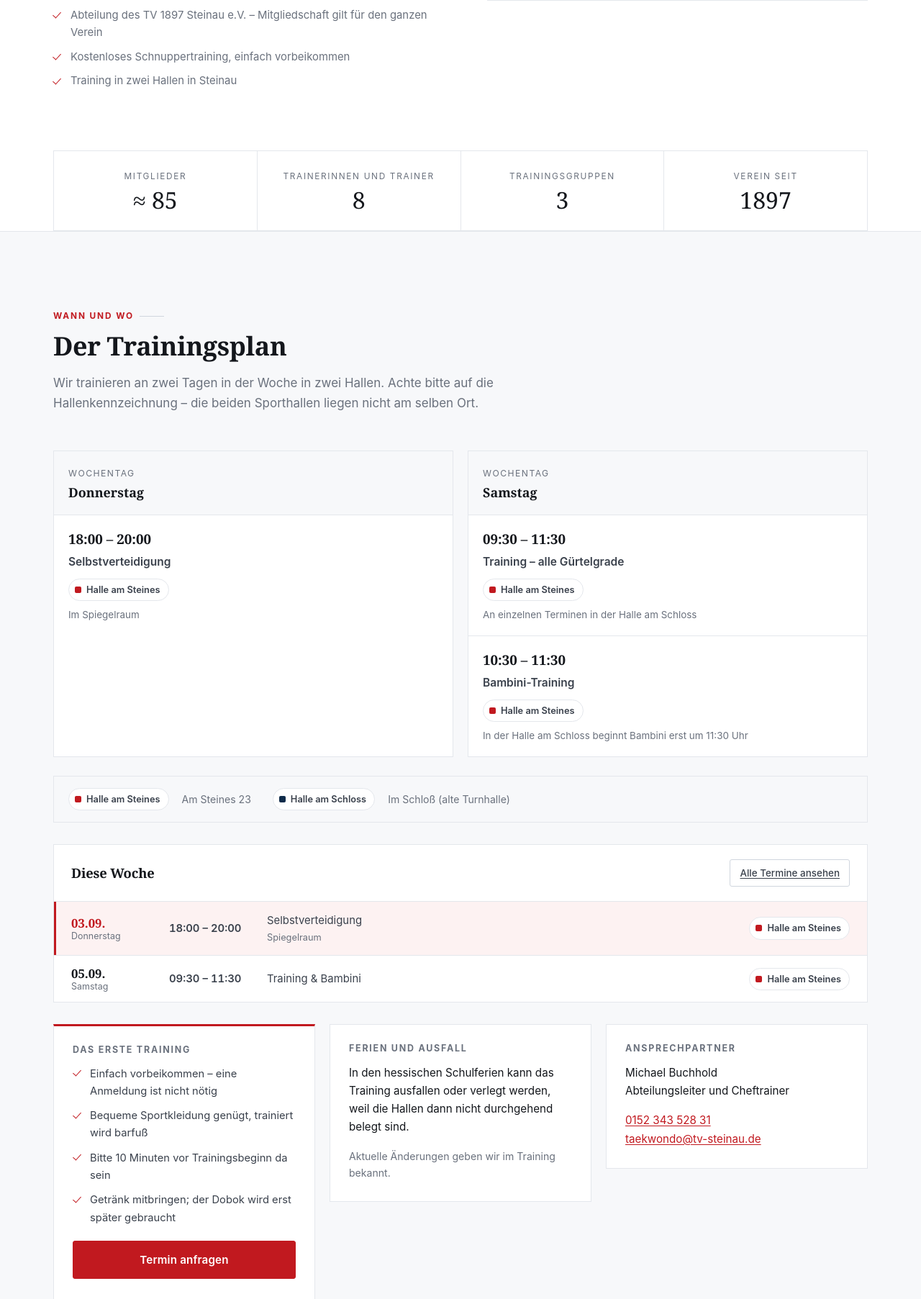
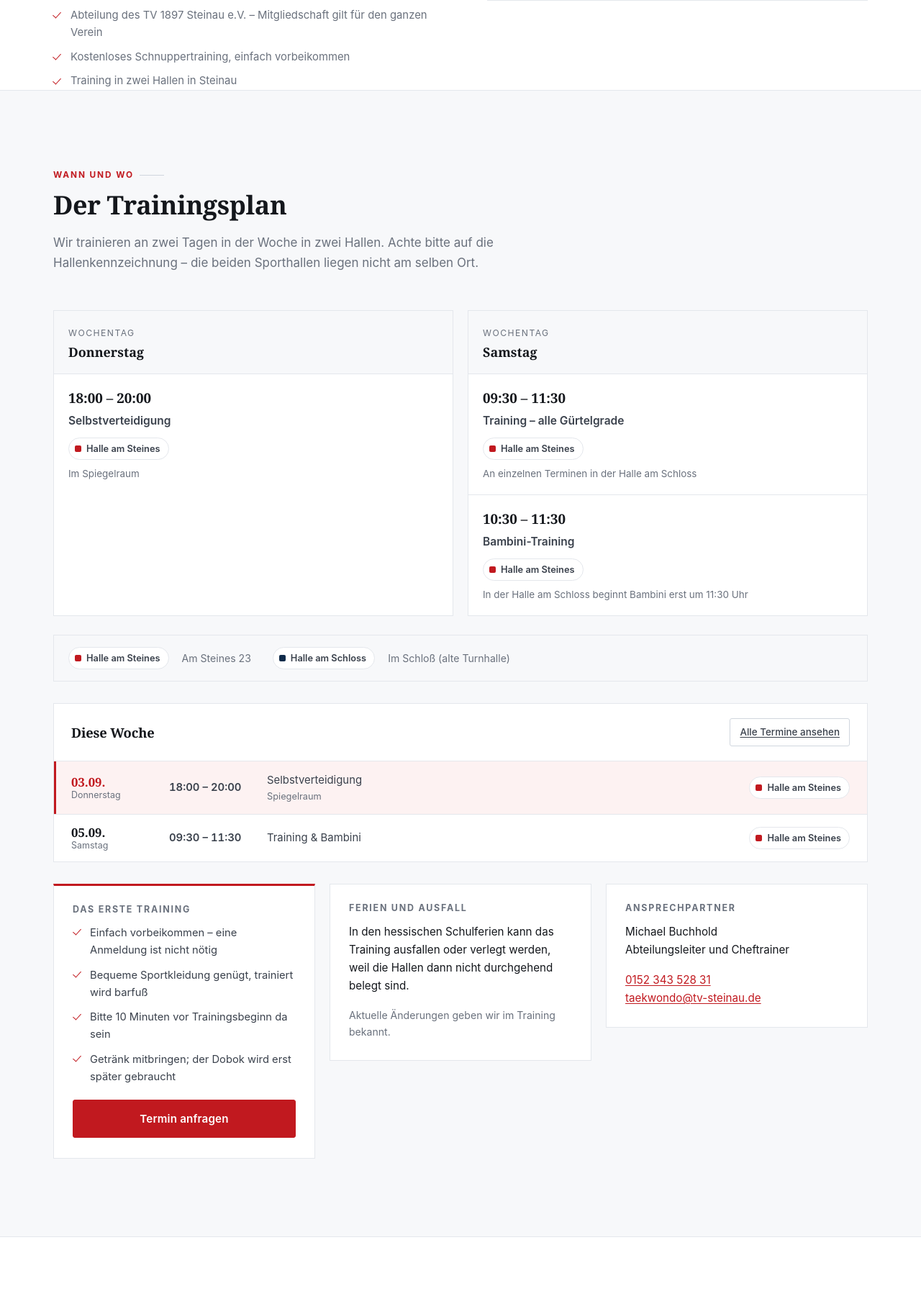
Before and after one commit to JustusRoe/Taekwondo-, a PHP site: page / in a window 1280 px wide. Shown: the part 713-2518 px from the top of the page at 72% size. Run offline with PHP 8.4, Linux system fonts and the light colour scheme.

Commit message:
Statistikleiste entfernt, Hallennamen mit Karte verlinkt
Die Zahlenleiste im Kopfbereich (Mitglieder, Trainer, Gruppen, Verein
seit) ist raus. Der Hero endet jetzt mit den drei Stichpunkten.

Die Hallennamen sind überall klickbar und öffnen die Halle auf Google
Maps: im Wochenplan, in der Legende, im Wochenkalender, auf der
vollständigen Terminseite und im Anfahrtsteil. Die Kartenlinks stehen
als karte-Feld in trainingstermine.js - eine Quelle für Frontend und
Generator, damit Adresse und Link nicht auseinanderlaufen.

Die Chips sehen unverändert aus (kein Unterstrich); auf Touch-Geräten
haben sie 40 px Höhe als Tippziel. Externe Links mit
target=_blank rel=noopener.

Geprüft: kein Überlauf auf zehn Breiten und sechs Gerätegrößen inkl.
termine.html, alle Hallen-Links zeigen auf Google Maps, keine zu
kleinen Tippziele, 30 von 30 Serverprüfungen bestanden.

Co-Authored-By: Claude Opus 4.8 <noreply@anthropic.com>
Claude-Session: https://claude.ai/code/session_01J4GBteVNwyNCbLw6QGuWTM

```diff
--- a/assets/css/style.css
+++ b/assets/css/style.css
@@ -552,6 +552,16 @@ p { margin: 0 0 1.1em; }
   border-radius: 2px;
   background: var(--halle-a);
   flex: none;
+}
+/* Verlinkte Hallen führen auf die Karte – wie ein Chip, nicht wie ein Textlink */
+a.halle {
+  text-decoration: none;
+  cursor: pointer;
+  transition: border-color .15s ease, background-color .15s ease;
+}
+a.halle:hover { border-color: var(--ink); color: var(--ink-2); }
+@media (pointer: coarse) {
+  a.halle { min-height: 40px; }
 }
 .halle-b::before { background: var(--halle-b); }
 
--- a/assets/js/main.js
+++ b/assets/js/main.js
@@ -290,11 +290,18 @@
         var li = document.createElement('li');
         li.className = 'kal-eintrag' + (frei ? ' ist-frei' : '');
         li.dataset.datum = t.datum;
-        var name = (orte[t.ort] && orte[t.ort].name) || '';
+        var info = orte[t.ort] || {};
+        var name = info.name || '';
         var hinweis = t.hinweis ? ' <span class="kal-hinweis">' + t.hinweis + '</span>' : '';
-        var ort = frei
-          ? '<span class="kal-frei">kein Training</span>'
-          : '<span class="halle ort-' + t.ort + '">' + name + '</span>';
+        var ort;
+        if (frei) {
+          ort = '<span class="kal-frei">kein Training</span>';
+        } else if (info.karte) {
+          ort = '<a class="halle ort-' + t.ort + '" href="' + info.karte +
+                '" target="_blank" rel="noopener">' + name + '</a>';
+        } else {
+          ort = '<span class="halle ort-' + t.ort + '">' + name + '</span>';
+        }
         li.innerHTML =
           '<span class="kal-datum"><strong>' + teil[2] + '.' + teil[1] + '.</strong>' +
             '<span>' + t.tag + '</span></span>' +
--- a/assets/js/trainingstermine.js
+++ b/assets/js/trainingstermine.js
@@ -57,12 +57,14 @@ window.TRAININGSORTE = {
   steines: {
     name: 'Halle am Steines',
     zusatz: '',
-    adresse: 'Am Steines 23, 36396 Steinau an der Straße'
+    adresse: 'Am Steines 23, 36396 Steinau an der Straße',
+    karte: 'https://www.google.com/maps/place/Mehrzweckhalle/@50.31691,9.4579451,625m/data=!3m2!1e3!4b1!4m6!3m5!1s0x47bcd53fa7be3927:0x83ba362dc68596c0!8m2!3d50.31691!4d9.46052!16s%2Fg%2F11fx7r226c'
   },
   schloss: {
     name: 'Halle am Schloss',
     zusatz: 'alte Turnhalle',
-    adresse: 'Im Schloß, 36396 Steinau an der Straße'
+    adresse: 'Im Schloß, 36396 Steinau an der Straße',
+    karte: 'https://www.google.com/maps/place/Halle+Am+Schloss+(alte+Turnhalle)/@50.3111517,9.4577706,625m/data=!3m2!1e3!4b1!4m6!3m5!1s0x47bcd514a4cd01a7:0x10d71b24c5f712c5!8m2!3d50.3111517!4d9.4603455!16s%2Fg%2F11c5fyld_c'
   },
   frei: { name: 'Kein Training', zusatz: '', adresse: '' }
 };
--- a/index.html
+++ b/index.html
@@ -75,14 +75,6 @@
       </figure>
     </div>
 
-    <div class="container">
-      <dl class="stats">
-        <div class="stat"><dt>Mitglieder</dt><dd>≈ 85</dd></div>
-        <div class="stat"><dt>Trainerinnen und Trainer</dt><dd>8</dd></div>
-        <div class="stat"><dt>Trainingsgruppen</dt><dd>3</dd></div>
-        <div class="stat"><dt>Verein seit</dt><dd>1897</dd></div>
-      </dl>
-    </div>
   </section>
 
   <!-- ============ TRAININGSZEITEN – bewusst ganz oben ============ -->
@@ -107,7 +99,7 @@
             <li>
               <span class="plan-zeit">18:00 – 20:00</span>
               <span class="plan-gruppe">Selbstverteidigung</span>
-              <span class="halle ort-steines">Halle am Steines</span>
+              <a class="halle ort-steines" href="https://www.google.com/maps/place/Mehrzweckhalle/@50.31691,9.4579451,625m/data=!3m2!1e3!4b1!4m6!3m5!1s0x47bcd53fa7be3927:0x83ba362dc68596c0!8m2!3d50.31691!4d9.46052!16s%2Fg%2F11fx7r226c" target="_blank" rel="noopener">Halle am Steines</a>
               <span class="plan-hinweis">Im Spiegelraum</span>
             </li>
           </ul>
@@ -122,13 +114,13 @@
             <li>
               <span class="plan-zeit">09:30 – 11:30</span>
               <span class="plan-gruppe">Training – alle Gürtelgrade</span>
-              <span class="halle ort-steines">Halle am Steines</span>
+              <a class="halle ort-steines" href="https://www.google.com/maps/place/Mehrzweckhalle/@50.31691,9.4579451,625m/data=!3m2!1e3!4b1!4m6!3m5!1s0x47bcd53fa7be3927:0x83ba362dc68596c0!8m2!3d50.31691!4d9.46052!16s%2Fg%2F11fx7r226c" target="_blank" rel="noopener">Halle am Steines</a>
               <span class="plan-hinweis">An einzelnen Terminen in der Halle am Schloss</span>
             </li>
             <li>
               <span class="plan-zeit">10:30 – 11:30</span>
               <span class="plan-gruppe">Bambini-Training</span>
-              <span class="halle ort-steines">Halle am Steines</span>
+              <a class="halle ort-steines" href="https://www.google.com/maps/place/Mehrzweckhalle/@50.31691,9.4579451,625m/data=!3m2!1e3!4b1!4m6!3m5!1s0x47bcd53fa7be3927:0x83ba362dc68596c0!8m2!3d50.31691!4d9.46052!16s%2Fg%2F11fx7r226c" target="_blank" rel="noopener">Halle am Steines</a>
               <span class="plan-hinweis">In der Halle am Schloss beginnt Bambini erst um 11:30 Uhr</span>
             </li>
           </ul>
@@ -136,9 +128,9 @@
       </div>
 
       <div class="plan-legende">
-        <span class="halle ort-steines">Halle am Steines</span>
+        <a class="halle ort-steines" href="https://www.google.com/maps/place/Mehrzweckhalle/@50.31691,9.4579451,625m/data=!3m2!1e3!4b1!4m6!3m5!1s0x47bcd53fa7be3927:0x83ba362dc68596c0!8m2!3d50.31691!4d9.46052!16s%2Fg%2F11fx7r226c" target="_blank" rel="noopener">Halle am Steines</a>
         <span>Am Steines 23</span>
-        <span class="halle ort-schloss">Halle am Schloss</span>
+        <a class="halle ort-schloss" href="https://www.google.com/maps/place/Halle+Am+Schloss+(alte+Turnhalle)/@50.3111517,9.4577706,625m/data=!3m2!1e3!4b1!4m6!3m5!1s0x47bcd514a4cd01a7:0x10d71b24c5f712c5!8m2!3d50.3111517!4d9.4603455!16s%2Fg%2F11c5fyld_c" target="_blank" rel="noopener">Halle am Schloss</a>
         <span>Im Schloß (alte Turnhalle)</span>
       </div>
 
@@ -624,7 +616,7 @@
 
             <ul class="orte">
               <li>
-                <span class="halle ort-steines">Halle am Steines</span>
+                <a class="halle ort-steines" href="https://www.google.com/maps/place/Mehrzweckhalle/@50.31691,9.4579451,625m/data=!3m2!1e3!4b1!4m6!3m5!1s0x47bcd53fa7be3927:0x83ba362dc68596c0!8m2!3d50.31691!4d9.46052!16s%2Fg%2F11fx7r226c" target="_blank" rel="noopener">Halle am Steines</a>
                 <address>
                   Am Steines 23<br>
                   36396 Steinau an der Straße
@@ -635,7 +627,7 @@
                    rel="noopener">Auf der Karte ansehen</a>
               </li>
               <li>
-                <span class="halle ort-schloss">Halle am Schloss</span>
+                <a class="halle ort-schloss" href="https://www.google.com/maps/place/Halle+Am+Schloss+(alte+Turnhalle)/@50.3111517,9.4577706,625m/data=!3m2!1e3!4b1!4m6!3m5!1s0x47bcd514a4cd01a7:0x10d71b24c5f712c5!8m2!3d50.3111517!4d9.4603455!16s%2Fg%2F11c5fyld_c" target="_blank" rel="noopener">Halle am Schloss</a>
                 <address>
                   Im Schloß (alte Turnhalle)<br>
                   36396 Steinau an der Straße
```
Also changed, not shown: termine.html (+34 -34 lines).
